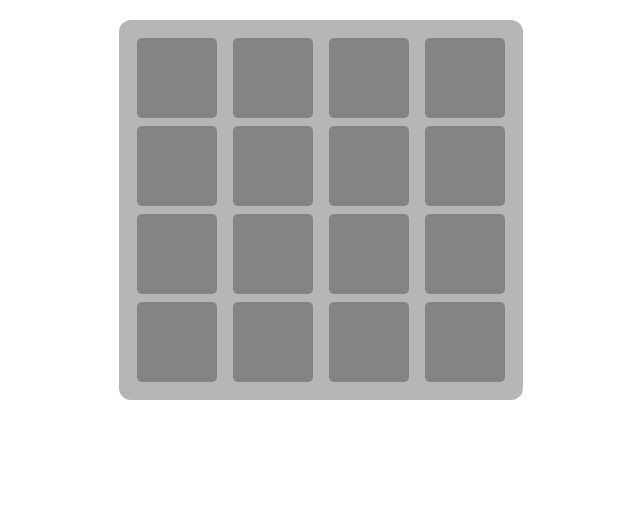
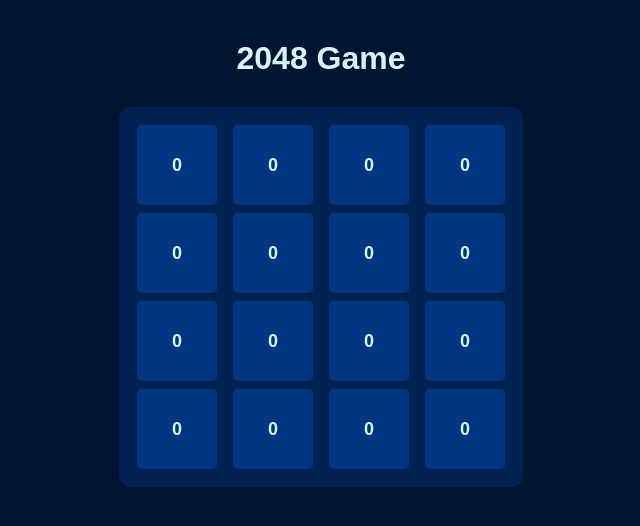
Before and after one commit to pranavgoel29/2048-Game, a React (Vite) app: page / in a window 1280 px wide. Shown: the top 526 px of the page, without its empty margins (319-959 px from the left). Built offline with nearby package versions, Linux system fonts and the light colour scheme.

Commit message:
Adding game text and global styling and themes file to manage colour and styles

```diff
--- a/package.json
+++ b/package.json
@@ -19,6 +19,7 @@
   "devDependencies": {
     "@types/react": "^18.0.37",
     "@types/react-dom": "^18.0.11",
+    "@types/styled-components": "^5.1.26",
     "@vitejs/plugin-react": "^4.0.0",
     "eslint": "^8.38.0",
     "eslint-plugin-react": "^7.32.2",
--- a/src/App.tsx
+++ b/src/App.tsx
@@ -1,12 +1,14 @@
 import React from "react";
 import { createBrowserRouter, RouterProvider } from "react-router-dom";
 import Home from "./Components/Home";
+import GlobalStyle from "./styles/GlobalStyles";
 
 const router = createBrowserRouter([{ path: '/', element: <Home /> }]);
 
 function App() {
   return (
     <div className="App">
+      <GlobalStyle />
       <RouterProvider router={router} />
     </div>
   );
--- /dev/null
+++ b/src/Components/Board.tsx
@@ -0,0 +1,63 @@
+import React, { useState } from "react";
+import styled from "styled-components";
+import theme from "../styles/theme";
+
+const BoardWrapper = styled.div`
+  font-family: "Montserrat", sans-serif;
+  background: ${theme.backgroundAccentColor};
+  width: max-content;
+  margin: auto;
+  display: flex;
+  margin-top: 20px;
+  padding: 10px;
+  border-radius: 12px;
+`;
+
+const BlockWrapper = styled.div`
+  font-family: "Montserrat", sans-serif;
+  height: 80px;
+  width: 80px;
+  border-radius: 5px;
+  font-weight: 600;
+  margin: 8px;
+  display: flex;
+  background: ${theme.cardBackgroundAccentColor};
+  justify-content: center;
+  align-items: center;
+  font-size: 18px;
+  color: ${theme.secondaryColor};
+`;
+
+const Block = ({ num }) => {
+  return (
+    <BlockWrapper>
+      {num}
+      {/* {num !== 0 ? num : ""} */}
+    </BlockWrapper>
+  );
+};
+
+const Board = () => {
+  const [grid, setGrid] = useState([
+    [0, 0, 0, 0],
+    [0, 0, 0, 0],
+    [0, 0, 0, 0],
+    [0, 0, 0, 0],
+  ]);
+
+  return (
+    <BoardWrapper>
+      {grid.map((singleRow, index) => {
+        return (
+          <div key={index}>
+            {singleRow.map((digit, digitIndex) => (
+              <Block num={digit} key={digitIndex} />
+            ))}
+          </div>
+        );
+      })}
+    </BoardWrapper>
+  );
+};
+
+export default Board;
--- a/src/Components/Home.tsx
+++ b/src/Components/Home.tsx
@@ -1,53 +1,30 @@
-import React, { useState } from "react";
+import React from "react";
+import Board from "./Board";
 import styled from "styled-components";
+import theme from "../styles/theme";
 
-const BoardWrapper = styled.div`
-  background: #b6b6b6;
-  width: max-content;
-  margin: auto;
+const HomeWrapper = styled.div`
+  font-family: "Montserrat", sans-serif;
+  background: ${theme.backgroundColor};
+  height: 100vh;
   display: flex;
-  margin-top: 20px;
-  padding: 10px;
-  border-radius: 12px;
+  flex-direction: column;
+  justify-content: center;
+  align-items: center;
+
+  h1 {
+    margin: 40px 0px 10px 0px;
+    font-family: "Montserrat", sans-serif;
+    color: ${theme.secondaryColor};
+  }
 `;
 
-const BlockWrapper = styled.div`
-  height: 80px;
-  width: 80px;
-  border-radius: 5px;
-  margin: 8px;
-  display: flex;
-  background: #848484;
-  justify-content: center;
-  align-items: center;
-  font-size: 18px;
-  color: white;
-`;
-
-const Block = ({ num }) => {
-  return <BlockWrapper>{num !== 0 ? num : ""}</BlockWrapper>;
-};
-
 const Home = () => {
-  const [grid, setGrid] = useState([
-    [0, 0, 0, 0],
-    [0, 0, 0, 0],
-    [0, 0, 0, 0],
-    [0, 0, 0, 0],
-  ]);
-
   return (
-    <BoardWrapper>
-      {grid.map((singleRow, index) => {
-        return (
-          <div key={index}>
-            {singleRow.map((digit, digitIndex) => (
-              <Block num={digit} key={digitIndex} />
-            ))}
-          </div>
-        );
-      })}
-    </BoardWrapper>
+    <HomeWrapper>
+      <h1>2048 Game</h1>
+      <Board />
+    </HomeWrapper>
   );
 };
 
--- /dev/null
+++ b/src/styles/GlobalStyles.js
@@ -0,0 +1,27 @@
+import { createGlobalStyle } from 'styled-components';
+import theme from './theme';
+
+const GlobalStyle = createGlobalStyle`
+
+  * {
+    margin: 0;
+    /* font-family: Roboto Regular !important; */
+    font-family: Montserrat;
+  }
+
+  html,
+  body,
+  #root {
+    width: 100%;
+    height: 100vh;
+    margin: 0;
+    background-color: #ffffff;
+    scroll-behavior: smooth !important;
+  }
+  .background_primary {
+    background-color: ${theme.light_beige};
+  }
+
+  `;
+
+export default GlobalStyle;
--- /dev/null
+++ b/src/styles/theme.js
@@ -0,0 +1,29 @@
+const theme = {
+    // Font Size
+    heading1: '52px',
+    heading2: '40px',
+    heading3: '36px',
+    heading4: '32px',
+    heading5: '28px',
+    heading6: '24px',
+    text: '24px',
+    subText: '20px',
+    normal: '16px',
+    xs_text: '14px',
+
+    // Font Weight
+    fontWeight600: '600',
+
+    // Colors
+    backgroundColor: '#001531',
+    backgroundAccentColor: '#002252',
+    cardBackgroundAccentColor: '#003681',
+
+    primaryColor: '#1D2939',
+    secondaryColor: '#d2f5f9',
+
+    white: '#FFFFFF',
+
+
+};
+export default theme;
```
Also changed, not shown: 2 other files (tests, documents, lock files or other folders).
